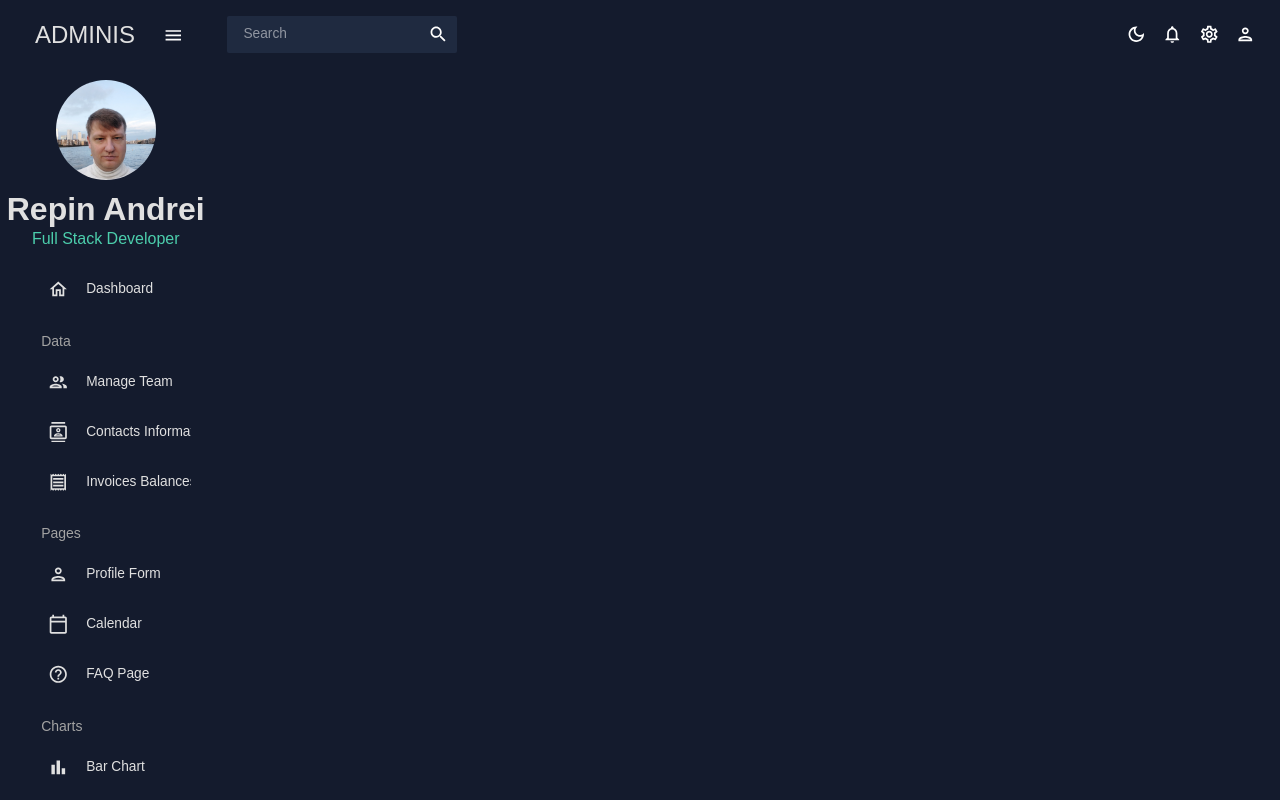
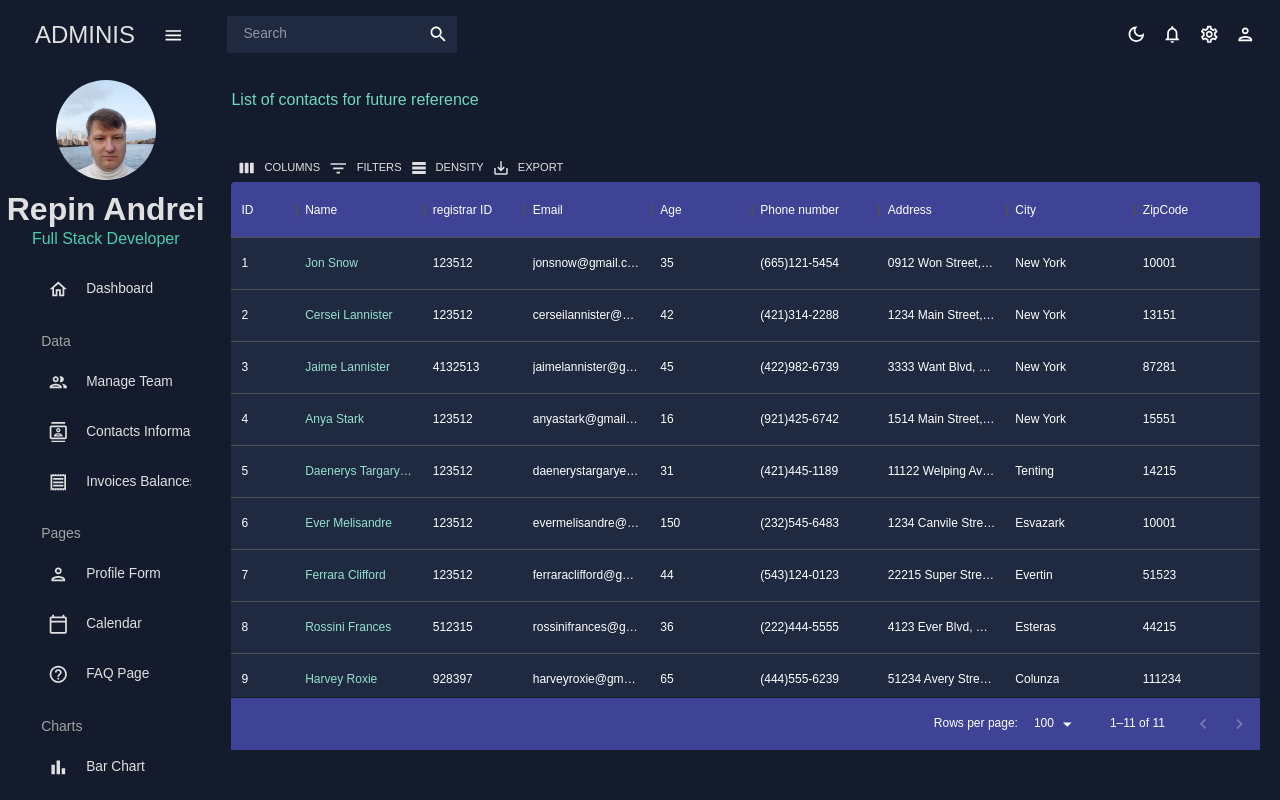
Before and after one commit to RA404/dashboard, a React (Create React App) app: page /contacts in a window 1280 px wide. Shown: the top 800 px of the page. Built offline with nearby package versions, Linux system fonts and the light colour scheme.

Commit message:
add contacts component

```diff
--- a/src/App.js
+++ b/src/App.js
@@ -5,7 +5,7 @@
 import Dashboard from "./scenes/dashboard";
 import Team from "./scenes/team";
 // import Invoices from "./scenes/invoices";
-// import Contacts from "./scenes/contacts";
+import Contacts from "./scenes/contacts";
 // import Bar from "./scenes/bar";
 // import Form from "./scenes/form";
 // import Line from "./scenes/line";
@@ -31,8 +31,8 @@
             <Routes>
               <Route path="/" element={<Dashboard />} />
               <Route path="/team" element={<Team />} />
-              {/* <Route path="/contacts" element={<Contacts />} />
-              <Route path="/invoices" element={<Invoices />} />
+              <Route path="/contacts" element={<Contacts />} />
+              {/*<Route path="/invoices" element={<Invoices />} />
               <Route path="/form" element={<Form />} />
               <Route path="/bar" element={<Bar />} />
               <Route path="/pie" element={<Pie />} />
--- /dev/null
+++ b/src/scenes/contacts/index.jsx
@@ -0,0 +1,51 @@
+import { Box, useTheme } from "@mui/material";
+import { DataGrid, GridToolbar } from "@mui/x-data-grid";
+import { tokens } from "../../theme";
+import { mockDataContacts } from "../../data/mockData";
+import Header from "../../components/Header";
+
+
+const Contacts = () => {
+    const theme = useTheme();
+    const colors = tokens(theme.palette.mode);
+
+    const columns = [
+        {field: "id", headerName: "ID", flex: 0.5},
+        {field: "name", headerName: "Name", flex: 1, cellClassName: "name-column--cell"},
+        {field: "registrarId", headerName: "registrar ID"},
+        {field: "email", headerName: "Email", flex: 1},
+        {field: "age", headerName: "Age", type: "number", headerAlign: "left", align: "left"},
+        {field: "phone", headerName: "Phone number", flex: 1},
+        {field: "address", headerName: "Address", flex: 1},
+        {field: "city", headerName: "City", flex: 1},
+        {field: "zipCode", headerName: "ZipCode", flex: 1},
+    ]
+
+    return (
+        <Box m="20px">
+            <Header Title="Contacts" subtitle="List of contacts for future reference" />
+            <Box
+                m="40px 0 0 0"
+                height="75vh"
+                sx={{
+                    "& .MuiDataGrid-root": {border: "none"},
+                    "& .MuiDataGrid-cell": {borderBottom: "none"},
+                    "& .name-column--cell": {color: colors.greenAccent[300]},
+                    "& .MuiDataGrid-columnHeader": {backgroundColor: colors.blueAccent[700], borderBottom: "none"},
+                    "& .MuiDataGrid-virtualScroller": {backgroundColor: colors.primary[400]},
+                    "& .MuiDataGrid-footerContainer": {backgroundColor: colors.blueAccent[700], borderTop: "none"},
+                    "& .MuiDataGrid-toolbarContainer .MuiButton-text": {color: `${colors.gray[100]}`},
+                }}
+            >
+                <DataGrid
+                    rows={mockDataContacts}
+                    columns={columns}
+                    components={{Toolbar: GridToolbar}}
+                />
+            </Box>
+        </Box>
+    )
+
+}
+
+export default Contacts;
```
